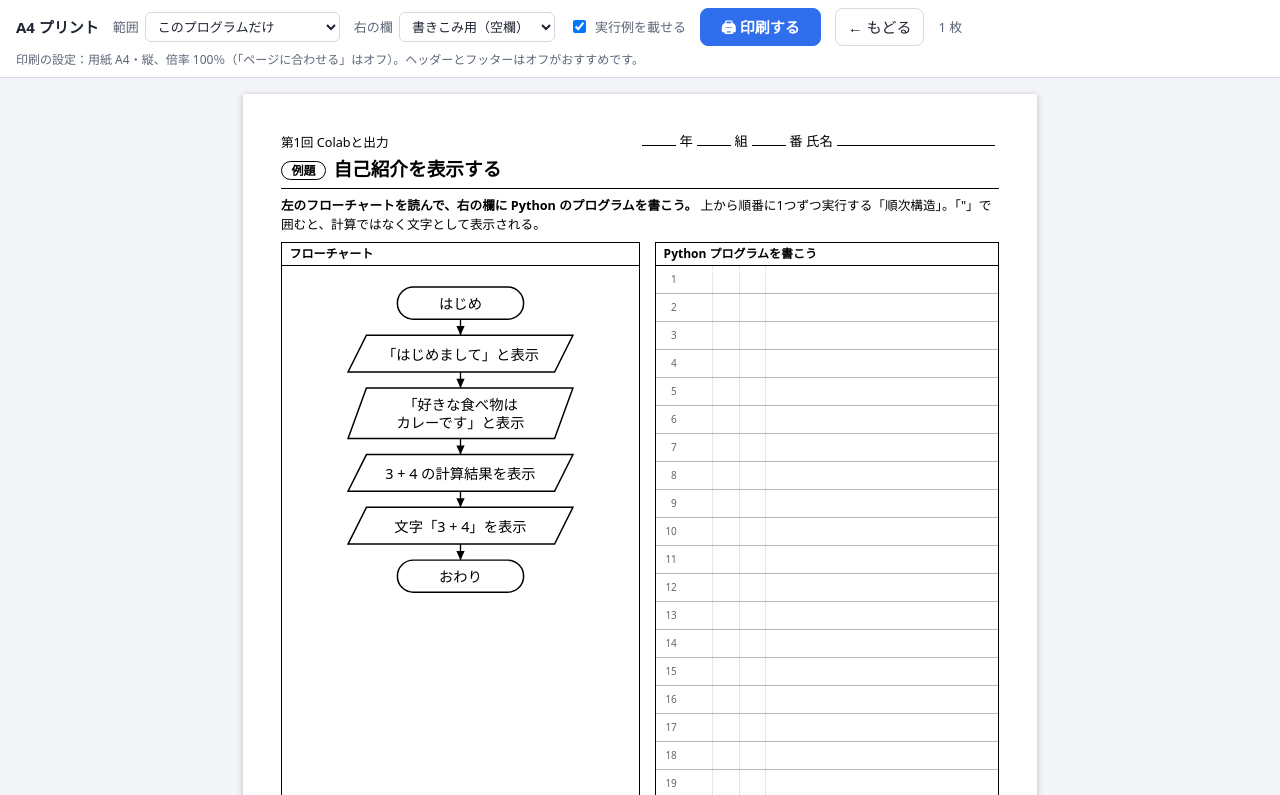
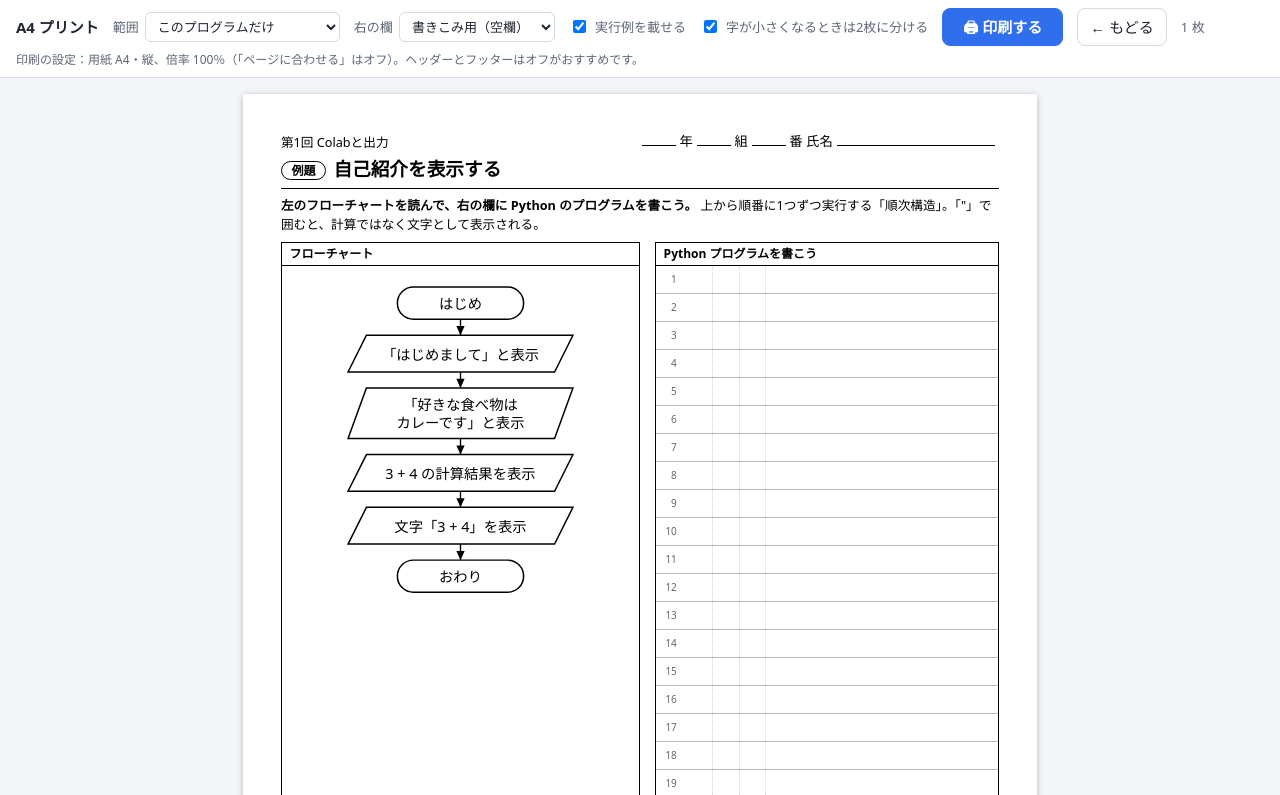
Before and after one commit to ttsyk1227-art/joho, a plain HTML site: page tools/flowchart/index.html in a window 1280 px wide. Both pictures are taken after a click on the button "🖨 プリント". Shown: the top 795 px of the page. Drawn offline with Linux system fonts and the light colour scheme.

Commit message:
A4 プリントで、字が小さくなるときは2枚に分ける
フローチャートの縮小率が 0.8 未満で、2枚にすると十分大きくなるときは、
箱にかからない高さで図を上下に分け、切れ目に結合子（○A）を付けて
2枚に印刷する。右の欄の行番号とプログラムは2枚目に続き、実行例は
2枚目に載せる。印刷画面のチェックで分けないこともできる。

Co-Authored-By: Claude Opus 5.5 <noreply@anthropic.com>
Claude-Session: https://claude.ai/code/session_01Cfco7wJF7qCqvBo11cFe1F

```diff
--- a/tools/flowchart/index.html
+++ b/tools/flowchart/index.html
@@ -169,6 +169,10 @@ body.printing { height: auto; display: block; }
 .page .edge { stroke: #000; stroke-width: 1.2; }
 .page .ahead { fill: #000; }
 .page .blabel { fill: #000; font-size: 11px; }
+.page .conn { fill: #fff; stroke: #000; stroke-width: 1.3; }
+.page .connt { fill: #000; font-size: 11px; font-weight: 700; }
+.page .connn { fill: #000; font-size: 10.5px; }
+.ppart { font-size: 10pt; font-weight: 400; margin-left: 2mm; }
 @page { size: A4 portrait; margin: 10mm; }
 @media print {
   body.printing { background: #fff; }
@@ -237,6 +241,7 @@ body.printing { height: auto; display: block; }
         <option value="code">プログラムつき</option>
       </select></label>
       <label><input type="checkbox" id="pOut" checked> 実行例を載せる</label>
+      <label><input type="checkbox" id="pSplit" checked> 字が小さくなるときは2枚に分ける</label>
       <button id="pPrint" class="main">🖨 印刷する</button>
       <button id="pBack">← もどる</button>
       <span id="pCount"></span>
@@ -930,6 +935,7 @@ function buildPython() {
 const GEOM = {
   screen: { W: 210, GY: 28, GX: 36, DH: 78, HE: 38, TH: 36, TW: 120, NMIN: 44, NB: 22, NL: 18, LBY: 15 },
   print: { W: 196, GY: 14, GX: 26, DH: 64, HE: 28, TH: 28, TW: 110, NMIN: 32, NB: 12, NL: 16, LBY: 11 },   // 印刷用は間を詰める
+  split: { W: 196, GY: 40, GX: 26, DH: 64, HE: 28, TH: 28, TW: 110, NMIN: 32, NB: 12, NL: 16, LBY: 11 },   // 2枚に分ける図（切れ目に結合子を置けるよう、間を少し空ける）
 };
 let W, GY, GX, DH, HE, TH, TW, NMIN, NB, NL, LBY;
 const useGeom = k => { ({ W, GY, GX, DH, HE, TH, TW, NMIN, NB, NL, LBY } = GEOM[k]); };
@@ -990,11 +996,21 @@ function measureNode(n) {
 
 function flowSVG(layout = 'row') {
   const P = [], pctx = [];   // SVG の部品、break の出口待ち
+  const OB = [], VS = [];    // 箱や文字の上下の範囲、縦の線（2枚に分けるときの切れ目探し用）
+  const rec = pts => {
+    for (let k = 1; k < pts.length; k++) {
+      const [x1, y1] = pts[k - 1], [x2, y2] = pts[k];
+      if (x1 === x2) VS.push({ x: x1, y1: Math.min(y1, y2), y2: Math.max(y1, y2) });
+      else OB.push({ y1: Math.min(y1, y2) - 1, y2: Math.max(y1, y2) + 1 });
+    }
+  };
   const arrowHead = (x1, y1, x2, y2) => {
     const a = Math.atan2(y2 - y1, x2 - x1), s = 8, c = Math.cos(a), d = Math.sin(a);
+    OB.push({ y1: Math.min(y2, y2 - s * d) - 2, y2: Math.max(y2, y2 - s * d) + 2 });   // 矢印の先も切れ目にかからないように
     P.push(`<polygon class="ahead" points="${x2},${y2} ${x2 - s * c + s * .45 * d},${y2 - s * d - s * .45 * c} ${x2 - s * c - s * .45 * d},${y2 - s * d + s * .45 * c}"/>`);
   };
   const line = (pts, arrow) => {
+    rec(pts);
     P.push(`<polyline class="edge" points="${pts.map(p => p.join(',')).join(' ')}"/>`);
     if (arrow) arrowHead(...pts[pts.length - 2], ...pts[pts.length - 1]);
   };
@@ -1004,6 +1020,7 @@ function flowSVG(layout = 'row') {
       lines.map((l, i) => `<tspan x="${cx}" y="${y0 + i * NL}">${esc(l)}</tspan>`).join('') + '</text>';
   };
   const shape = (id, kind, cx, y, w, h, lines) => {
+    OB.push({ y1: y, y2: y + h });
     const x = cx - w / 2; let s;
     const poly = pts => `<polygon class="shape" points="${pts.map(p => p.join(',')).join(' ')}"/>`;
     if (kind === 'term') s = `<rect class="shape" x="${x}" y="${y}" width="${w}" height="${h}" rx="${h / 2}"/>`;
@@ -1015,7 +1032,7 @@ function flowSVG(layout = 'row') {
     else s = `<rect class="shape" x="${x}" y="${y}" width="${w}" height="${h}"/>`;
     P.push(`<g class="node" data-id="${id}">${s}${text(lines, cx, y + h / 2)}</g>`);
   };
-  const label = (id, which, x, y, anchor) =>
+  const label = (id, which, x, y, anchor) => OB.push({ y1: y - 11, y2: y + 3 }) &&
     P.push(`<text class="blabel" id="lb-${id}-${which}" x="${x}" y="${y}" text-anchor="${anchor}">${which === 'yes' ? 'Yes' : 'No'}</text>`);
   const rail = (brk, pts, side = 'R') => pctx[pctx.length - 1].push({ id: brk.id, pts, side });
 
@@ -1097,6 +1114,7 @@ function flowSVG(layout = 'row') {
         for (const r of rails) {
           const rx = r.side === 'L' ? cx - n.m.lx : cx + n.m.rx;
           const pts = [...r.pts, [rx, r.pts[r.pts.length - 1][1]], [rx, ye], [cx, ye]];
+          rec(pts);
           P.push(`<g class="node rail" data-id="${r.id}"><polyline class="shape" points="${pts.map(p => p.join(',')).join(' ')}"/></g>`);
           arrowHead(rx, ye, cx, ye);
         }
@@ -1127,7 +1145,29 @@ function flowSVG(layout = 'row') {
     width = Math.max(width, cx + Math.max(m.R, tw / 2) + pad);
     if (layout === 'row') x0 = cx + Math.max(m.R, tw / 2) + 44; else y0 = y + 16;
   }
-  return { svg: P.join(''), width, H };
+  return { svg: P.join(''), width, H, OB, VS };
+}
+
+// 2枚に分ける切れ目を探す：箱・文字・線の折れ目にかからず、横切る線が少なく、なるべく真ん中に近い高さ
+function findCut(f) {
+  const C = 12;
+  let best = null;
+  for (let y = Math.round(f.H * 0.3); y <= f.H * 0.7; y++) {
+    if (f.OB.some(o => o.y2 > y - C && o.y1 < y + C)) continue;
+    if (f.VS.some(v => (v.y1 > y - C && v.y1 < y + C) || (v.y2 > y - C && v.y2 < y + C))) continue;
+    const xs = [...new Set(f.VS.filter(v => v.y1 <= y - C && v.y2 >= y + C).map(v => v.x))].sort((a, b) => a - b);
+    const score = xs.length * 1000 + Math.abs(y - f.H / 2);
+    if (!best || score < best.score) best = { y, xs, score };
+  }
+  return best;
+}
+// 切れ目の上（1枚目）または下（2枚目）の部分。横切る線には結合子（○A など）を付ける
+function partFig(f, cut, part) {
+  const { y, xs } = cut, r = 9;
+  const conn = xs.map((x, i) => `<circle class="conn" cx="${x}" cy="${y}" r="${r}"/><text class="connt" x="${x}" y="${y}" text-anchor="middle" dominant-baseline="central">${'ABCDEFGH'[i]}</text>`).join('');
+  const note = xs.length ? `<text class="connn" x="${xs[xs.length - 1] + r + 5}" y="${y}" dominant-baseline="central">${part === 1 ? '2枚目へつづく' : '1枚目からつづく'}</text>` : '';
+  const y0 = part === 1 ? 0 : y - r - 1, h = part === 1 ? y + r + 1 : f.H - y0;
+  return { svg: f.svg + conn + note, width: f.width, H: h, vb: `0 ${y0} ${f.width} ${h}` };
 }
 
 function drawFlow() {
@@ -1355,7 +1395,7 @@ function closePrint() {
 }
 
 function buildPages() {
-  const range = $('pRange').value, mode = $('pMode').value, withOut = $('pOut').checked;
+  const range = $('pRange').value, mode = $('pMode').value, withOut = $('pOut').checked, split2 = $('pSplit').checked;
   const { les: li, prog: pi } = screenState, list = [];
   LESSONS.forEach((l, i) => l.progs.forEach((p, j) => {
     const ok = range === 'cur' ? i === li && j === pi : range === 'les' ? i === li : range === 'lesK' ? i === li && isTask(p)
@@ -1370,23 +1410,30 @@ function buildPages() {
     useGeom('print');
     const figs = [flowSVG('row')];
     if (prog.funcs.length) figs.push(flowSVG('col'));
+    let split = null;
+    if (split2) {
+      useGeom('split');
+      const sf = flowSVG('col'), cut = findCut(sf);
+      if (cut) split = { f: sf, cut };
+    }
     useGeom('screen');
     const code = mode === 'code' && (TEACHER || !isTask(e));
     if (mode === 'code' && !code) hidden++;
     // 図だけでは値が分からないリスト（「5 個の値のリスト」など）は、データとして書いておく
     const data = (e.inputs || []).filter(d => (d.type === 'list' || d.type === 'slist') && !d.feed)
       .map(d => `${/^[A-Za-z_]\w*$/.test(d.name) && pyLines.some(l => l.trim().startsWith(d.name + ' = [')) ? d.name : d.label} = ${lit(inp[d.name], d.float)}`);
-    return { les: LESSONS[i].title, e, figs, py: pyLines.filter(l => !(mode === 'code' && /^#/.test(l))), code,
+    return { les: LESSONS[i].title, e, figs, split, py: pyLines.filter(l => !(mode === 'code' && /^#/.test(l))), code,
       data, stdin: dump.stdin.slice(), rand: dump.rand.slice(), out: dump.out.slice(), withOut };
   });
-  $('pages').innerHTML = pages.map(pageHTML).join('');
-  $('pages').querySelectorAll('.page').forEach((el, k) => fitPage(el, pages[k]));
-  $('pCount').textContent = `${pages.length} 枚`;
+  $('pages').innerHTML = pages.map(pg => pageHTML(pg)).join('');
+  let splitCount = 0;
+  [...$('pages').querySelectorAll('.page')].forEach((el, k) => { if (fitPage(el, pages[k])) splitCount++; });
+  $('pCount').textContent = `${pages.length + splitCount} 枚` + (splitCount ? `（うち ${splitCount} 本を2枚に分けました）` : '');
   $('pNote').textContent = (hidden ? `課題 ${hidden} 枚は、解答が生徒に見えないよう右の欄を空欄にしています（教員用に ?teacher=1 を付けて開くと、課題もプログラムつきで印刷できます）。 ` : '')
     + '印刷の設定：用紙 A4・縦、倍率 100％（「ページに合わせる」はオフ）。ヘッダーとフッターはオフがおすすめです。';
 }
 
-function pageHTML(pg) {
+function pageHTML(pg, part = 0) {
   const e = pg.e;
   const how = pg.code ? '左のフローチャートと右のプログラムを見くらべて、対応しているところを確かめよう。'
     : '左のフローチャートを読んで、右の欄に Python のプログラムを書こう。';
@@ -1397,32 +1444,60 @@ function pageHTML(pg) {
   return `<section class="page">
   <div class="ph">
     <div class="ptop"><span>${esc(pg.les)}</span><span class="pname"><span></span>年<span></span>組<span></span>番 氏名<span class="nm"></span></span></div>
-    <div class="pt"><span class="pkind">${esc(e.kind)}</span>${esc(e.title)}</div>
+    <div class="pt"><span class="pkind">${esc(e.kind)}</span>${esc(e.title)}${part ? `<span class="ppart">（${part}／2枚目）</span>` : ''}</div>
   </div>
-  <p class="pdesc"><b>${esc(how)}</b> ${esc(e.desc.replace(/（入力する.*?）|（入力が尽きたら.*?）|[^。]*ここで決めて[^。]*。/g, ''))}</p>
-  ${pg.data.length ? `<p class="pdata">使うデータ：${pg.data.map(esc).join('　')}</p>` : ''}
+  <p class="pdesc">${part === 2 ? '<b>1枚目のつづきです。</b>フローチャートは、同じ文字の結合子（○A など）のところでつながっています。'
+    : `<b>${esc(how)}</b> ${esc(e.desc.replace(/（入力する.*?）|（入力が尽きたら.*?）|[^。]*ここで決めて[^。]*。/g, ''))}`}</p>
+  ${pg.data.length && part !== 2 ? `<p class="pdata">使うデータ：${pg.data.map(esc).join('　')}</p>` : ''}
   <div class="pbody">
     <div class="pflow"><div class="pcap">フローチャート</div><div class="pfig"></div></div>
     <div class="pcode">
       <div class="pwrite"><div class="pcap">${pg.code ? 'Python プログラム' : 'Python プログラムを書こう'}</div><div class="prows"></div></div>
-      ${pg.withOut ? `<div class="pout"><div class="pcap">実行例</div>${ins.length ? `<div class="pin">${ins.join('<br>')}</div>` : ''}<pre class="${cols.trim()}">${esc(pg.out.join('\n')) || '（何も表示されない）'}</pre></div>` : ''}
+      ${pg.withOut && part !== 1 ? `<div class="pout"><div class="pcap">実行例</div>${ins.length ? `<div class="pin">${ins.join('<br>')}</div>` : ''}<pre class="${cols.trim()}">${esc(pg.out.join('\n')) || '（何も表示されない）'}</pre></div>` : ''}
     </div>
   </div>
 </section>`;
 }
 
+const SPLIT_BELOW = 0.8, SPLIT_GAIN = 0.1;   // 縮小率が 0.8 未満で、2枚にすると 0.1 以上大きくなるときに分ける
+
+// 左の枠の幅は、図に合わせて A4 幅の 50〜64％ の間で決める（残りがプログラムの欄）
+function figScale(el, f) {
+  const total = el.querySelector('.pbody').clientWidth, bh = el.querySelector('.pfig').clientHeight - 6;
+  return Math.min((total * 0.64 - 10) / f.width, bh / f.H, 1.15);
+}
+function placeFig(el, f, k) {
+  const total = el.querySelector('.pbody').clientWidth;
+  el.querySelector('.pflow').style.flexBasis = Math.round(Math.max(total * 0.5, Math.min(total * 0.64, f.width * k + 10))) + 'px';
+  el.querySelector('.pfig').innerHTML = `<svg xmlns="http://www.w3.org/2000/svg" viewBox="${f.vb || `0 0 ${f.width} ${f.H}`}" preserveAspectRatio="xMidYMin meet" style="max-width:${Math.floor(f.width * k)}px;max-height:${Math.floor(f.H * k)}px" role="img" aria-label="フローチャート">${f.svg}</svg>`;
+  el.dataset.scale = k.toFixed(2);
+}
+
+// 1ページに収めるか、2枚に分けるかを決めて配置する。2枚に分けたら true
 function fitPage(el, pg) {
-  // フローチャート：枠に入る大きさに縮める（大きくしすぎない）。関数があるときは、横並び・縦並びの大きく見える方を使う
-  // 左の枠の幅は、図に合わせて A4 幅の 50〜64％ の間で決める（残りがプログラムの欄）
-  const flow = el.querySelector('.pflow'), box = el.querySelector('.pfig'), total = el.querySelector('.pbody').clientWidth;
-  const lo = total * 0.5, hi = total * 0.64, extra = 10, bh = box.clientHeight - 6;
-  const sc = f => Math.min((hi - extra) / f.width, bh / f.H, 1.15);
-  const f = pg.figs.reduce((a, b) => (sc(b) > sc(a) ? b : a));
-  const k = sc(f);
-  flow.style.flexBasis = Math.round(Math.max(lo, Math.min(hi, f.width * k + extra))) + 'px';
-  box.innerHTML = `<svg xmlns="http://www.w3.org/2000/svg" viewBox="0 0 ${f.width} ${f.H}" preserveAspectRatio="xMidYMin meet" style="max-width:${Math.floor(f.width * k)}px;max-height:${Math.floor(f.H * k)}px" role="img" aria-label="フローチャート">${f.svg}</svg>`;
-  el.dataset.scale = k.toFixed(2);
-  // 右の欄：罫線（行番号つき）。プログラムつきのときは、行に合わせて書きこむ
+  // 関数があるときは、横並び・縦並びの大きく見える方を使う
+  const f = pg.figs.reduce((a, b) => (figScale(el, b) > figScale(el, a) ? b : a)), k = figScale(el, f);
+  if (pg.split && k < SPLIT_BELOW) {
+    const p1 = partFig(pg.split.f, pg.split.cut, 1), p2 = partFig(pg.split.f, pg.split.cut, 2);
+    const ks = Math.min(figScale(el, p1), figScale(el, p2));
+    if (ks >= k + SPLIT_GAIN) {
+      el.insertAdjacentHTML('beforebegin', pageHTML(pg, 1));
+      el.insertAdjacentHTML('afterend', pageHTML(pg, 2));
+      const e1 = el.previousElementSibling, e2 = el.nextElementSibling;
+      el.remove();
+      placeFig(e1, p1, ks); placeFig(e2, p2, ks);
+      fillRows(e2, pg, fillRows(e1, pg, 0, false), true);
+      return true;
+    }
+  }
+  placeFig(el, f, k);
+  fillRows(el, pg, 0, true);
+  return false;
+}
+
+// 右の欄：罫線（行番号つき）。プログラムつきのときは、行に合わせて書きこむ。
+// from から書き始め、次に書く位置を返す（2枚に分けたときは、2枚目がそのつづき）。squeeze のときは、残りが入るよう行の高さを詰める
+function fillRows(el, pg, from, squeeze) {
   const rows = el.querySelector('.prows'), H = rows.clientHeight, cw = rows.clientWidth;
   const cols = l => [...l].reduce((a, c) => a + (c.charCodeAt(0) > 255 ? 2 : 1), 0);   // 全角は2文字分
   // 9px でも入らない長い行は、続きを次の行に折り返す（行番号は最初の行だけ）
@@ -1437,22 +1512,23 @@ function fitPage(el, pg) {
     }
     disp.push({ no: first ? k + 1 : '', t: cur, w: true });
   });
-  const need = pg.code ? disp.length : 0;
-  const rh = Math.max(16, Math.min(28, need ? Math.floor(H / need) : 28)), n = Math.floor(H / rh);
+  const rest = pg.code ? disp.slice(from) : [];
+  const rh = Math.max(16, Math.min(28, squeeze && rest.length ? Math.floor(H / rest.length) : 28)), n = Math.floor(H / rh);
   const lineFs = l => Math.max(FMIN, Math.min(11, (cw - 36) / (Math.max(1, cols(l)) * 0.6)));
   const guide = [1, 2, 3].map(g => `<span class="g" style="left:${30 + g * 4 * 11 * 0.6}px"></span>`).join('');
   let html = '';
   for (let r = 0; r < n; r++) {
-    const d = pg.code ? disp[r] : undefined, t = d ? d.t : undefined;
-    html += `<div class="prow" style="height:${rh}px"><i>${d ? d.no : pg.code ? '' : r + 1}</i>${t !== undefined ? `<code style="font-size:${(d.w ? FMIN : lineFs(t)).toFixed(1)}px">${esc(t)}</code>` : ''}${pg.code ? '' : guide}</div>`;
+    const d = pg.code ? rest[r] : undefined, t = d ? d.t : undefined;
+    html += `<div class="prow" style="height:${rh}px"><i>${d ? d.no : pg.code ? '' : from + r + 1}</i>${t !== undefined ? `<code style="font-size:${(d.w ? FMIN : lineFs(t)).toFixed(1)}px">${esc(t)}</code>` : ''}${pg.code ? '' : guide}</div>`;
   }
   rows.innerHTML = html;
+  return from + n;
 }
 
 $('bPrint').addEventListener('click', openPrint);
 $('pBack').addEventListener('click', closePrint);
 $('pPrint').addEventListener('click', () => window.print());
-['pRange', 'pMode', 'pOut'].forEach(id => $(id).addEventListener('change', buildPages));
+['pRange', 'pMode', 'pOut', 'pSplit'].forEach(id => $(id).addEventListener('change', buildPages));
 if (new URLSearchParams(location.search).has('print')) {   // ?print=all などで、開いてすぐプリント画面にする
   const v = new URLSearchParams(location.search).get('print');
   if ([...$('pRange').options].some(o => o.value === v)) $('pRange').value = v;
```
Also changed, not shown: 2 other files.
